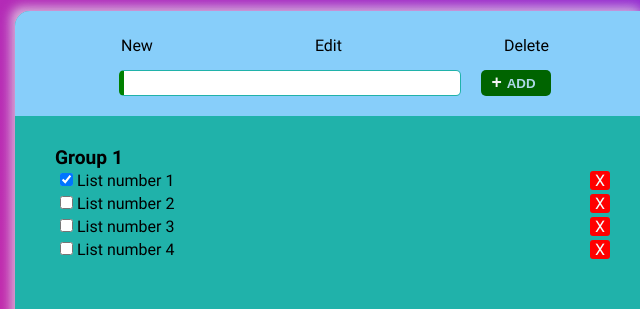
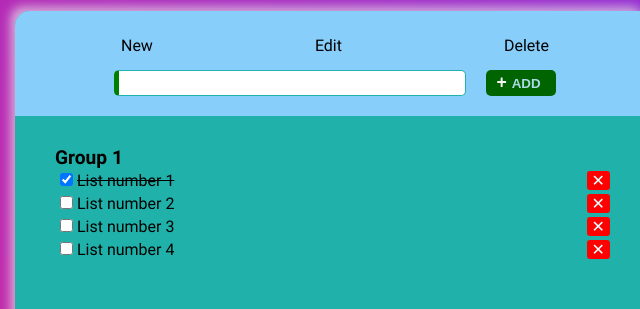
Before and after one commit to vishnu-sk/js-practice, a plain HTML site: page dom-manipulation-practice/todo/todo.html in a window 1280 px wide. Both pictures are taken after a click on the checkbox "List number 1". Shown: the part 189-498 px from the top of the page, 305-945 px from the left. Drawn offline with Linux system fonts and the light colour scheme.

Commit message:
changed x symbol, edited checked, active and hover status of elements in css

```diff
--- a/dom-manipulation-practice/todo/todo-styles.css
+++ b/dom-manipulation-practice/todo/todo-styles.css
@@ -69,6 +69,7 @@ html, body{
     border: 1px solid lightseagreen;
     border-left: 5px solid green;
     border-radius: 5px;
+    padding-left: 10px;
 
     &:hover{
         border: 2px solid green;
@@ -91,10 +92,16 @@ html, body{
     color: whitesmoke;
     background-color: rgb(52, 129, 52);
     scale: 1.1;
+    cursor: pointer;
     box-shadow: 1px 1px 4px 0px green,
             -1px -1px 4px 0px rgb(218, 241, 179);
 
 }
+
+.add-btn:active{
+    background-color: brown;
+}
+
 .add-btn::before{
     content: '+';
     text-align: center;
@@ -148,5 +155,14 @@ html, body{
 
     &:hover{
         background-color: brown;
+        cursor: pointer;
+    }
+
+    &:active{
+        background-color: lightcoral;
     }
 }
+
+.list-item:checked + label{
+    text-decoration: line-through;
+}
--- a/dom-manipulation-practice/todo/todo.html
+++ b/dom-manipulation-practice/todo/todo.html
@@ -6,7 +6,7 @@
   <meta name="viewport" content="width=device-width, initial-scale=1.0" />
   <title>Document</title>
   <link rel="stylesheet" href="./todo-styles.css" />
-  <script src="./todo-script.js"></script>
+  <script src="./todo-script.js" defer></script>
 </head>
 
 <body>
@@ -30,28 +30,28 @@
             <input type="checkbox" class="list-item" id="1" />
             <label for="1">List number 1</label>
           </span>
-          <span class="delete-x">X</span>
+          <span class="delete-x">&#x2715;</span>
         </li>
           <li class="list">
             <span>
             <input type="checkbox" class="list-item" id="2" />
             <label for="2">List number 2</label>
         </span>
-        <span class="delete-x">X</span>
+        <span class="delete-x">&#x2715;</span>
         </li>
         <li class="list">
           <span>
             <input type="checkbox" class="list-item" id="3" />
             <label for="3">List number 3</label>
           </span>
-          <span class="delete-x">X</span>
+          <span class="delete-x">&#x2715;</span>
         </li>
         <li class="list">
           <span>
             <input type="checkbox" class="list-item" id="4" />
             <label for="4">List number 4</label>
           </span>
-          <span class="delete-x">X</span>
+          <span class="delete-x">&#x2715;</span>
         </li>
       </ul>
     </div>
```
